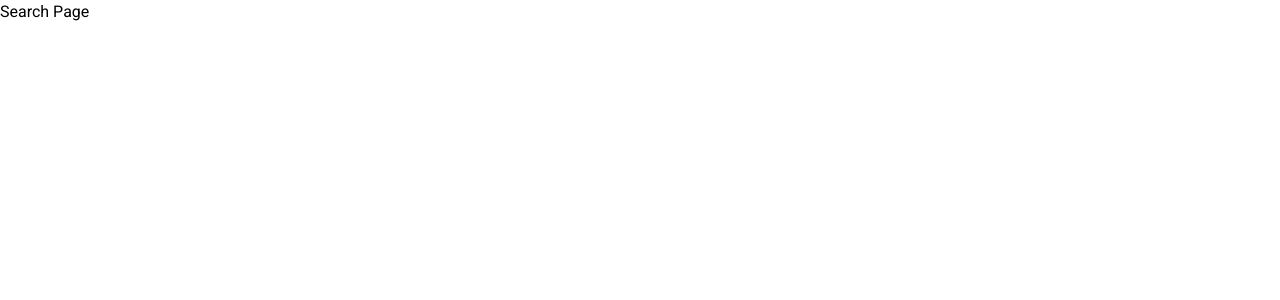
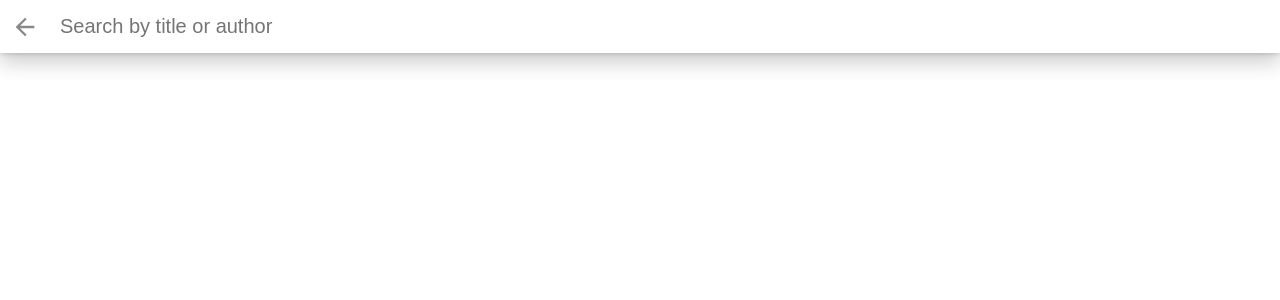
Before and after one commit to ninjapanda47/MyReads, a React (Create React App) app: page /search in a window 1280 px wide. Shown: the top 300 px of the page. Built offline with nearby package versions, Linux system fonts and the light colour scheme.

Commit message:
added Link to to all the links

```diff
--- a/src/Results.js
+++ b/src/Results.js
@@ -1,39 +1,17 @@
 import React, {Component} from 'react'
 // import * as BooksAPI from './BooksAPI'
 import { Route } from 'react-router-dom'
+import {Link} from 'react-router-dom'
 import './App.css'
 
 class Results extends Component {
   state = {
-    showSearchPage: false
+
   }
 
   render() {
     return (
       <div className="results">
-
-        {this.state.showSearchPage ? (
-          <div className="search-books">
-            <div className="search-books-bar">
-              <a className="close-search" onClick={() => this.setState({ showSearchPage: false })}>Close</a>
-              <div className="search-books-input-wrapper">
-                {/*
-                  NOTES: The search from BooksAPI is limited to a particular set of search terms.
-                  You can find these search terms here:
-                  https://github.com/udacity/reactnd-project-myreads-starter/blob/master/SEARCH_TERMS.md
-
-                  However, remember that the BooksAPI.search method DOES search by title or author. So, don't worry if
-                  you don't find a specific author or title. Every search is limited by search terms.
-                */}
-                <input type="text" placeholder="Search by title or author"/>
-
-              </div>
-            </div>
-            <div className="search-books-results">
-              <ol className="books-grid"></ol>
-            </div>
-          </div>
-        ) : (
           <div className="list-books">
             <div className="list-books-title">
               <h1>MyReads</h1>
@@ -190,7 +168,7 @@
               </div>
             </div>
             <div className="open-search">
-              <a onClick={() => this.setState({ showSearchPage: true })}>Add a book</a>
+              <Link to ='/search' className="open-search"> Add a book</Link>
             </div>
           </div>
         )}
--- a/src/Search.js
+++ b/src/Search.js
@@ -1,6 +1,7 @@
 import React, {Component} from 'react'
 // import * as BooksAPI from './BooksAPI'
 import { Route } from 'react-router-dom'
+import {Link} from 'react-router-dom'
 import './App.css'
 
 class Search extends Component {
@@ -8,7 +9,26 @@
   render() {
     return (
       <div className="search">
-      Search Page
+          <div className="search-books">
+            <div className="search-books-bar">
+              <Link to ='/' className="close-search"> </Link>
+              <div className="search-books-input-wrapper">
+                {/*
+                  NOTES: The search from BooksAPI is limited to a particular set of search terms.
+                  You can find these search terms here:
+                  https://github.com/udacity/reactnd-project-myreads-starter/blob/master/SEARCH_TERMS.md
+
+                  However, remember that the BooksAPI.search method DOES search by title or author. So, don't worry if
+                  you don't find a specific author or title. Every search is limited by search terms.
+                */}
+                <input type="text" placeholder="Search by title or author"/>
+
+              </div>
+            </div>
+            <div className="search-books-results">
+              <ol className="books-grid"></ol>
+            </div>
+          </div>
       </div>
     )
   }
```
